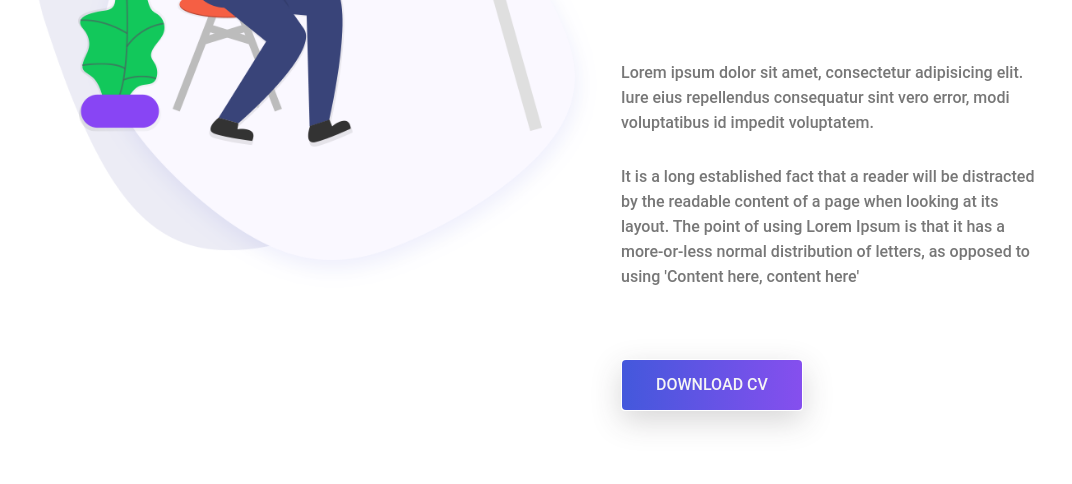
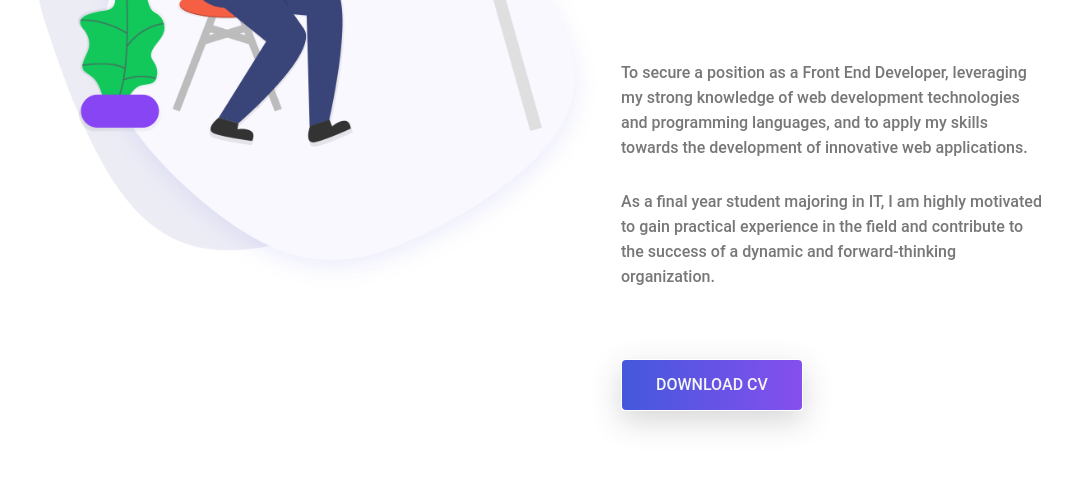
Before and after one commit to thuanphatt/portfolio, a plain HTML site: page index.html in a window 1280 px wide. Shown: the part 1109-1593 px from the top of the page, without its empty margins (31-1103 px from the left). Drawn offline with nearby package versions, Linux system fonts and the light colour scheme.

Commit message:
change content introduce

```diff
--- a/index.html
+++ b/index.html
@@ -120,19 +120,18 @@
                         </h2>
                         <div class="paragraph py-5 w-75">
                             <p class="para">
-                                Lorem ipsum dolor sit amet, consectetur adipisicing elit. Iure eius repellendus
-                                consequatur
-                                sint vero error, modi voluptatibus id impedit voluptatem.
+                                To secure a position as a Front End Developer, leveraging my strong knowledge of web
+                                development technologies and programming languages, and to apply my skills towards the
+                                development of innovative web applications.
                             </p>
                             <p class="para">
-                                It is a long established fact that a reader will be distracted by the readable content
-                                of a
-                                page when looking at its layout. The point of using Lorem Ipsum is that it has a
-                                more-or-less normal distribution of letters, as opposed to using 'Content here, content
-                                here'
+                                As a final year student majoring in IT, I am highly motivated to gain practical
+                                experience in the field and contribute to the success of a dynamic and forward-thinking
+                                organization.
                             </p>
                         </div>
-                        <button type="button" class="btn button primary-button text-uppercase">download cv</button>
+                        <a href="#"><button type="button" class="btn button primary-button text-uppercase">download
+                                cv</button></a>
                     </div>
 
                 </div>
```
